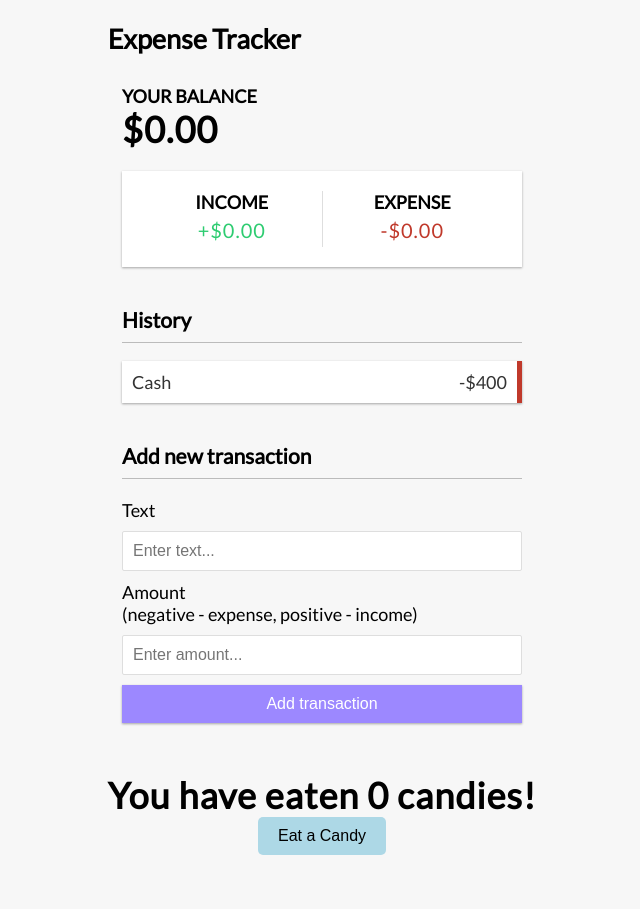
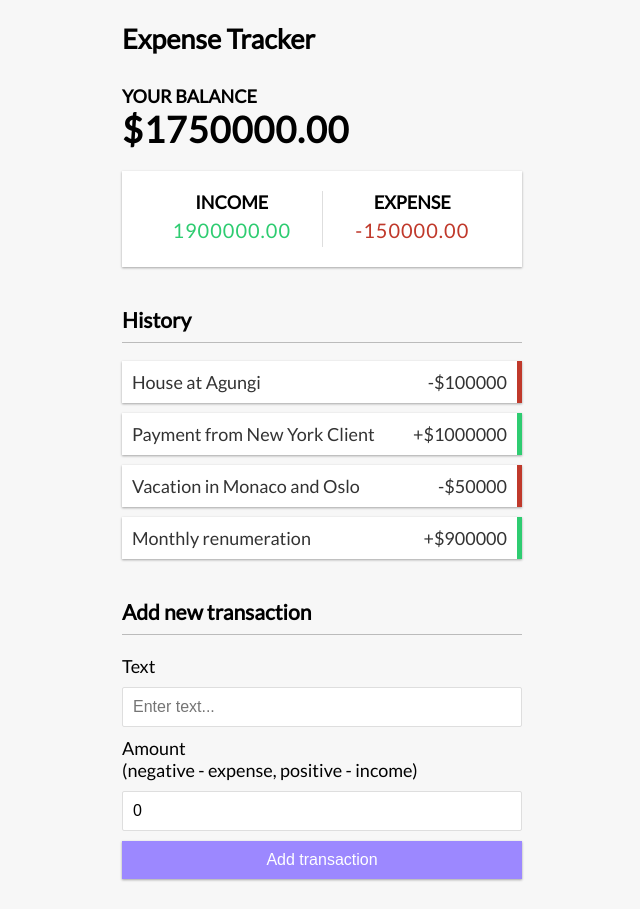
Before and after one commit to gwinedev/React, a React (Create React App) app in the folder expense-tracker-react/: page / in a window 1280 px wide. Shown: the whole page, without its empty margins (318-958 px from the left). Before the commit the page ends 855 px from the top, so only its background shows below. Built offline with nearby package versions, Linux system fonts and the light colour scheme.

Commit message:
done with expense app

```diff
--- a/expense-tracker-react/src/App.js
+++ b/expense-tracker-react/src/App.js
@@ -4,11 +4,13 @@ import { Balance } from './components/Balance';
 import { IncomeExpense } from './components/IncomeExpense';
 import { TransactionList } from './components/TransactionList';
 import { AddTransaction } from './components/AddTransaction';
-import { Tt } from './components/Tt';
+
+import { GlobalProvider } from './context/GlobalState';
+// import { Tt } from './components/Tt';
 
 function App() {
   return (
-    <div>
+    <GlobalProvider>
       <Header />
       <div className='container'>
         <Balance />
@@ -16,8 +18,7 @@ function App() {
         <TransactionList />
         <AddTransaction />
       </div>
-      <Tt />
-    </div>
+    </GlobalProvider>
   );
 }
 
--- a/expense-tracker-react/src/components/AddTransaction.js
+++ b/expense-tracker-react/src/components/AddTransaction.js
@@ -1,20 +1,44 @@
-import React from 'react'
+import React, {useState, useContext} from 'react'
+import { GlobalContext } from '../context/GlobalState';
 
 export const AddTransaction = () => {
+const { addTransaction } = useContext(GlobalContext);
+
+const [text, setText] = useState('');
+const [amount, setAmount] = useState(0);
+
+const onSubmit = e => {
+  e.preventDefault();
+
+  const newTransaction = {
+    id: Math.floor(Math.random() * 100000000),
+    text,
+    amount: +amount //turn amount into a number cause it's passed as string
+    // text = text:text.
+  }
+  addTransaction(newTransaction);
+  }
   return (
     <>
       <h3>Add new transaction</h3>
-      <form id="form">
+      <form onSubmit={onSubmit}>
         <div className="form-control">
           <label htmlFor="text">Text</label>
-          <input type="text" placeholder="Enter text..." />
+          <input
+            type="text"
+            value={text}
+            onChange={(e) => setText(e.target.value)}
+            placeholder="Enter text..." />
         </div>
         <div className="form-control">
           <label htmlFor="amount"
             >Amount <br />
-            (negative - expense, positive - income)</label
-          >
-          <input type="number" placeholder="Enter amount..." />
+            (negative - expense, positive - income)</label>
+          <input
+            type="number"
+            value={amount}
+            onChange={(e) => setAmount(e.target.value)}
+            placeholder="Enter amount..." />
         </div>
         <button className="btn">Add transaction</button>
       </form>
--- a/expense-tracker-react/src/components/Balance.js
+++ b/expense-tracker-react/src/components/Balance.js
@@ -1,10 +1,17 @@
-import React from 'react'
+import React, { useContext } from 'react'
+// import { GlobalProvider } from './context/GlobalState';
+import { GlobalContext } from '../context/GlobalState';
 
 export const Balance = () => {
+  const  { transactions } = useContext(GlobalContext);
+
+  const amounts = transactions.map(transaction => transaction.amount);
+  const total = amounts.reduce((acc, item) => (acc += item), 0).toFixed(2);
+
   return (
     <div>
       <h4>Your Balance</h4>
-      <h1 id='balance'>$0.00</h1>
+      <h1> ${total}</h1>
     </div>
   )
 }
--- a/expense-tracker-react/src/components/IncomeExpense.js
+++ b/expense-tracker-react/src/components/IncomeExpense.js
@@ -1,15 +1,29 @@
 import React from 'react'
+import { useContext } from 'react'
+import { GlobalContext } from '../context/GlobalState';
 
 export const IncomeExpense = () => {
+  const { transactions } = useContext(GlobalContext);
+  const amounts = transactions.map(transaction => transaction.amount)
+
+  const income = amounts
+  .filter(item => item > 0)
+  .reduce((acc, item) => (acc += item), 0)
+  .toFixed(2);
+
+  const expense = amounts
+  .filter(item => item < 0)
+  .reduce((acc, item) => (acc += item), 0)
+  .toFixed(2);
   return (
     <div className='inc-exp-container'>
         <div>
           <h4>Income</h4>
-          <p className="money plus">+$0.00</p>
+          <p className="money plus">{income}</p>
         </div>
         <div>
           <h4>Expense</h4>
-          <p className="money minus">-$0.00</p>
+          <p className="money minus">{expense}</p>
         </div>
   </div>
 
--- a/expense-tracker-react/src/components/TransactionList.js
+++ b/expense-tracker-react/src/components/TransactionList.js
@@ -1,13 +1,17 @@
-import React from 'react'
+import React, { useContext } from 'react'
+import { GlobalContext } from '../context/GlobalState'
+import { Transcation } from './Transcation';
 
 export const TransactionList = () => {
+const { transactions } = useContext(GlobalContext);
+
   return (
     <>
       <h3>History</h3>
       <ul className="list">
-        <li className="minus">
-          Cash <span>-$400</span><button className="delete-btn">x</button>
-        </li>
+        {transactions.map(transaction => (
+          <Transcation key= {transaction.id} transaction={transaction}/>
+        ))}
       </ul>
     </>
   )
--- /dev/null
+++ b/expense-tracker-react/src/components/Transcation.js
@@ -0,0 +1,14 @@
+import React, { useContext} from 'react'
+import { GlobalContext } from '../context/GlobalState';
+
+export const Transcation = ({ transaction }) => {
+  const { deleteTransaction } = useContext(GlobalContext);
+  const sign = transaction.amount < 0 ? '-' : '+';
+  return (
+    <li className={ transaction.amount < 0 ? 'minus' : 'plus'}>
+        {transaction.text} <span>{sign}${Math.abs(transaction.amount)}</span><button onClick={() => deleteTransaction(transaction.id)} className="delete-btn">x</button>
+    </li>
+  )
+}
+
+// export default Transcation
--- /dev/null
+++ b/expense-tracker-react/src/context/AppReducer.js
@@ -0,0 +1,17 @@
+export default (state, action) => {
+    switch(action.type) {
+        case 'DELETE_TRANSACTION':
+            return {
+                ...state,
+                transactions: state.transactions
+                .filter(transaction => transaction.id !== action.payload)
+            }
+        case 'ADD_TRANSACTION':
+            return {
+                ...state,
+                transactions: [action.payload, ...state.transactions]
+            }
+        default:
+            return state
+    }
+}
--- /dev/null
+++ b/expense-tracker-react/src/context/GlobalState.js
@@ -0,0 +1,47 @@
+import React, { createContext, useReducer } from "react";
+import AppReducer from './AppReducer';
+// Initial state
+// initialState: This is our "notebook."
+// It has all the records (transactions) written in it.
+
+const initialState = {
+    transactions: [
+        { id: 12, text: 'House at Agungi', amount: -100000 },
+        { id: 21, text: 'Payment from New York Client', amount: 1000000 },
+        { id: 31, text: 'Vacation in Monaco and Oslo', amount: -50000 },
+        { id: 43, text: 'Monthly renumeration', amount: 900000 }
+    ]
+}
+
+// create context
+// createContext: This is like creating a magic box where we put the notebook.
+// Anyone who works in the store can open the magic box and see the records.
+export const GlobalContext = createContext(initialState);
+
+// Provider component
+export const GlobalProvider = ({ children }) => {
+    const [state, dispatch] = useReducer(AppReducer, initialState);
+
+    // Actions
+    function deleteTransaction(id) {
+        dispatch({
+            type: 'DELETE_TRANSACTION',
+            payload: id
+        });
+    }
+
+    function addTransaction(transaction) {
+        dispatch({
+            type: 'ADD_TRANSACTION',
+            payload: transaction
+        });
+    }
+
+    return (<GlobalContext.Provider value={{
+        transactions: state.transactions,
+        deleteTransaction,
+        addTransaction
+    }}>
+        {children}
+    </GlobalContext.Provider>)
+}
```
Also changed, not shown: expense-tracker-react/src/context/TestGlobal.js (added, +34 -0 lines).
